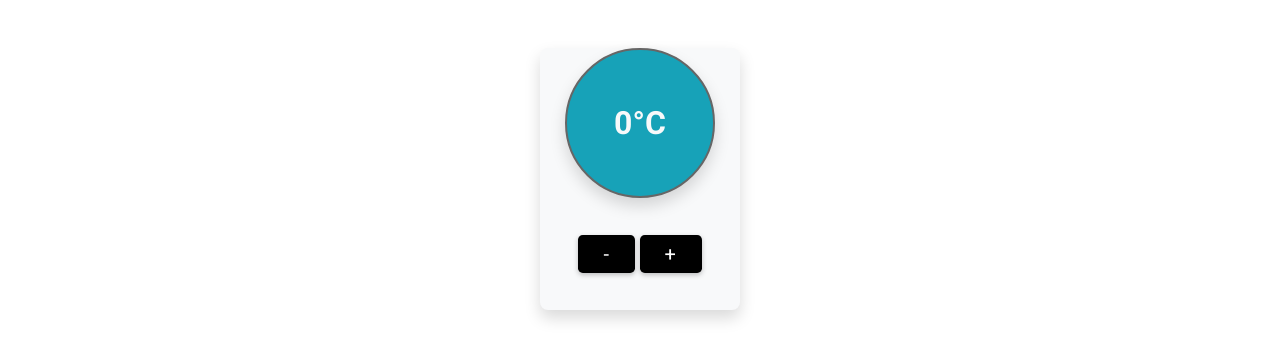
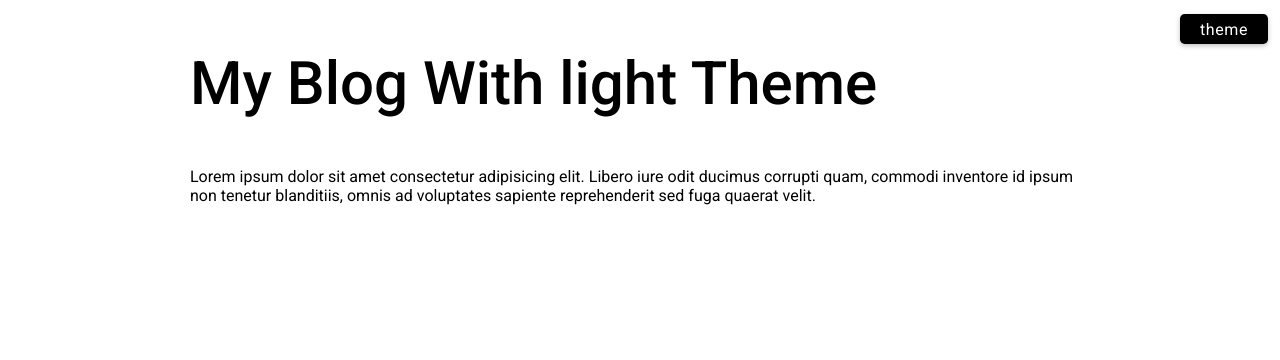
Before and after one commit to jeffKimball/ReactSandbox, a React (Create React App) app in the folder projects/: page / in a window 1280 px wide. Shown: the top 360 px of the page. Built offline with nearby package versions, Linux system fonts and the light colour scheme.

Commit message:
set up project with LightDarkMode component and Blog component plus some basic styling

```diff
--- a/projects/src/App.js
+++ b/projects/src/App.js
@@ -1,5 +1,6 @@
 import './App.css';
-import Temperature from './projects/06-TemperatureApp/Temperature';
+import LightDarkMode from './projects/07-LightDarkMode/LightDarkMode';
+// import Temperature from './projects/06-TemperatureApp/Temperature';
 // import AlertApp from './projects/05-Alerts/AlertApp';
 // import SignatureApp from './projects/01-Signature/SignatureApp';
 // import RandomColors from './projects/02-RandomColors/RandomColors';
@@ -9,12 +10,13 @@ import Temperature from './projects/06-TemperatureApp/Temperature';
 function App() {
   return (
     <div className="App">
+      <LightDarkMode />
+      {/* <Temperature /> */}
+      {/* <AlertApp /> */}
       {/* <SignatureApp /> */}
       {/* <RandomColors /> */}
       {/* <LikephotoApp /> */}
       {/* <Testimonials /> */}
-      {/* <AlertApp /> */}
-      <Temperature />
     </div>
   );
 }
--- /dev/null
+++ b/projects/src/projects/07-LightDarkMode/Blog.jsx
@@ -0,0 +1,17 @@
+import React from 'react'
+import Title from '../components/Title'
+import Button from '../components/Button'
+
+const Blog = ({ theme }) => {
+  return (
+    <div className='container'>
+        <Title text={`My Blog With ${theme} Theme`}/>
+        <span style={{position: "absolute", top:10, right: 10}}>
+            <Button text={"theme"}/>
+        </span>
+        <p>Lorem ipsum dolor sit amet consectetur adipisicing elit. Libero iure odit ducimus corrupti quam, commodi inventore id ipsum non tenetur blanditiis, omnis ad voluptates sapiente reprehenderit sed fuga quaerat velit.</p>
+    </div>
+  )
+}
+
+export default Blog
--- /dev/null
+++ b/projects/src/projects/07-LightDarkMode/LightDarkMode.jsx
@@ -0,0 +1,13 @@
+import React, { useState } from "react";
+import Blog from "./Blog";
+
+const LightDarkMode = () => {
+    const [theme, setTheme] = useState("light");
+    return (
+        <div>
+            <Blog theme={"light"} />
+        </div>
+    );
+};
+
+export default LightDarkMode;
```
